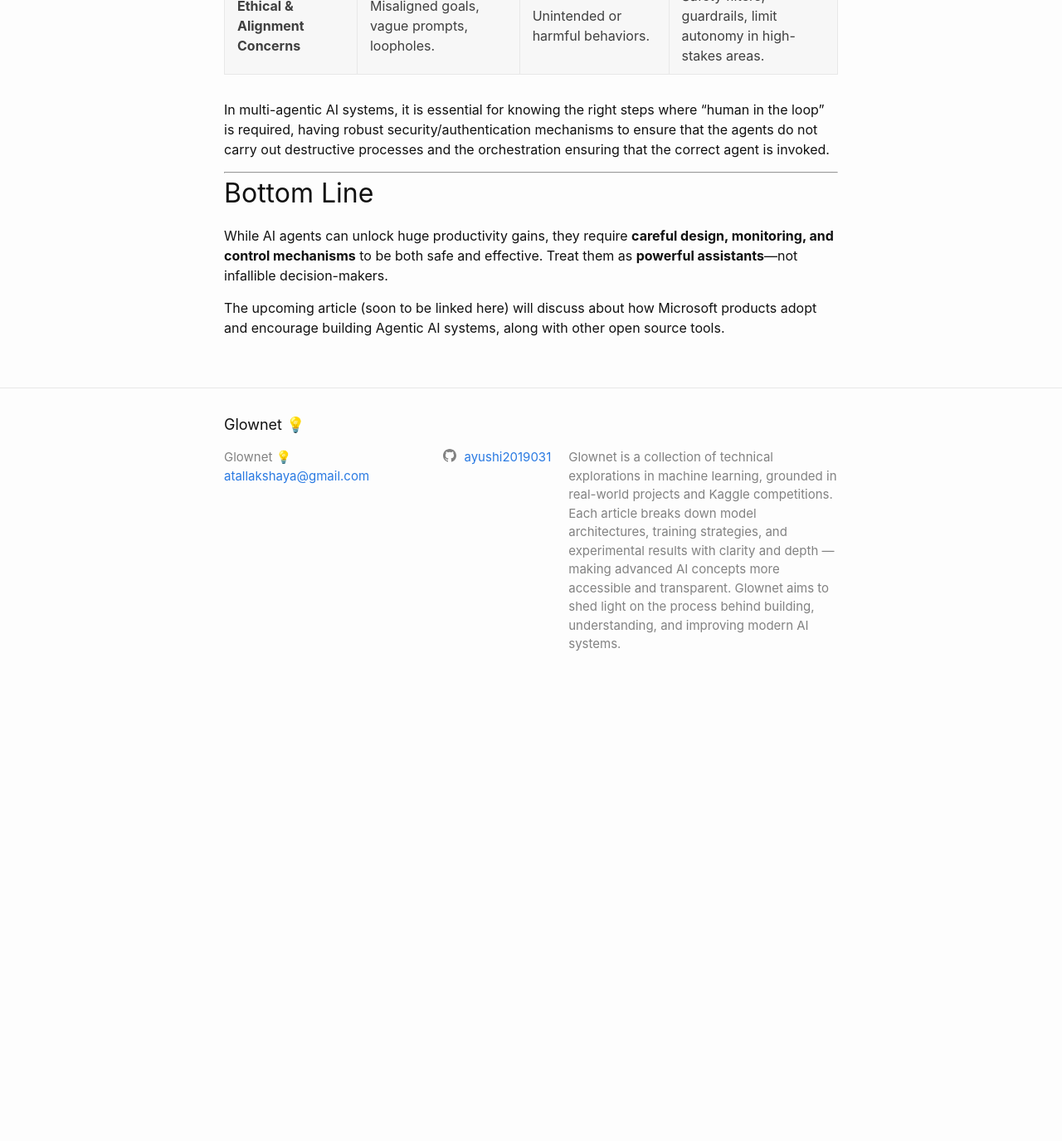
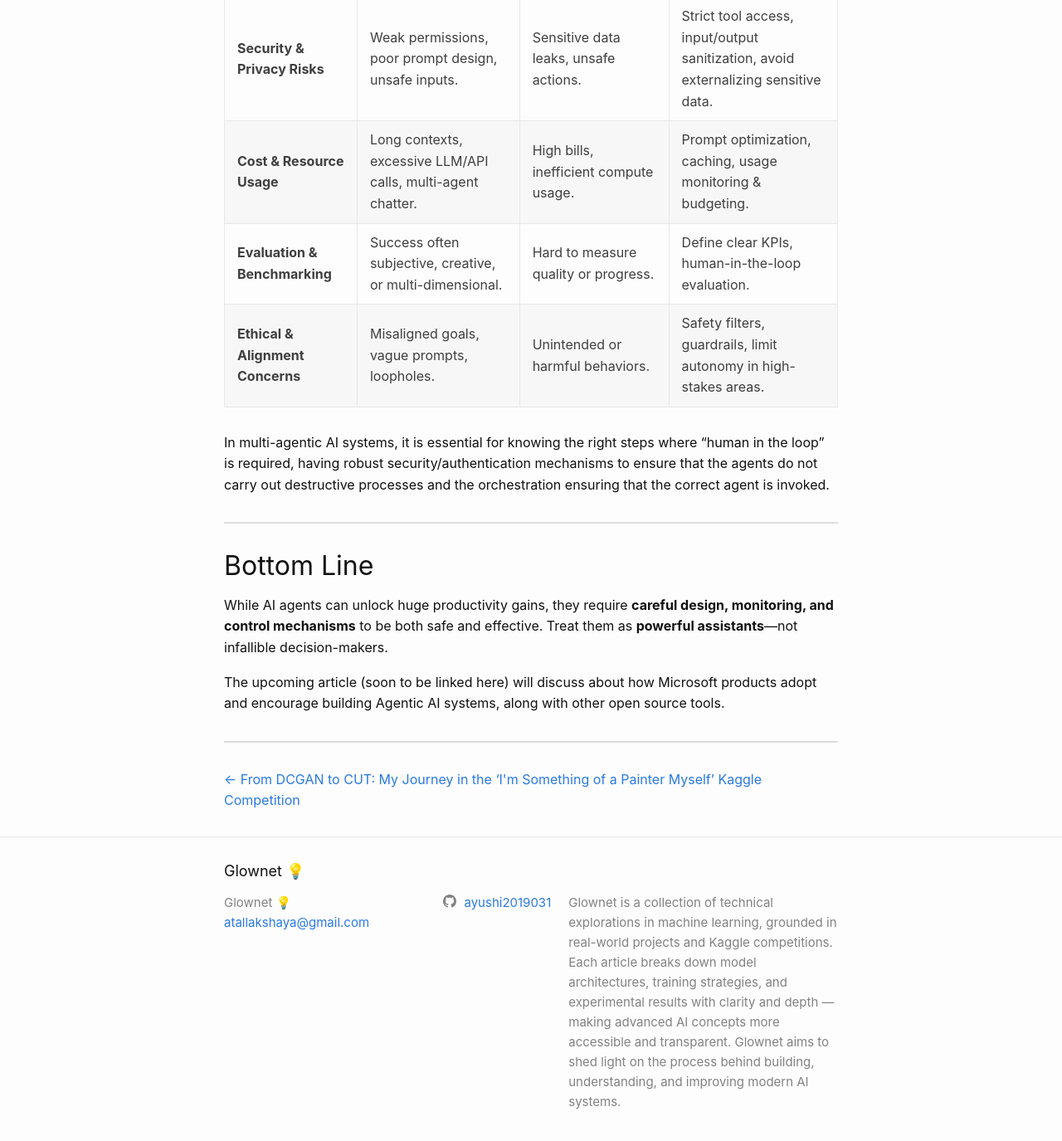
Before and after one commit to ayushi2019031/glownet.io, a Jekyll site: the page built from _posts/2025-08-15-agentic-ai-systems.md, in a window 1280 px wide and 1400 px high, scrolled down 6728 px. Shown: the top 1375 px of the window at 83% size. Built offline with Jekyll 4.4.1, drawn with Linux system fonts in a browser that asks for light colours; comment, search, counter and statistics services are not loaded; before the commit the page ends 7576 px from its top, so only the background shows below that.

Commit message:
Fix the line spacing for all the different tags
Make modifications to the horizontal line separation

```diff
--- a/_layouts/post.html
+++ b/_layouts/post.html
@@ -25,3 +25,21 @@
 
   <a class="u-url" href="{{ page.url | relative_url }}" hidden></a>
 </article>
+
+<nav class="post-nav" aria-label="Post navigation">
+  <div class="post-nav__item post-nav__prev">
+    {% if page.previous %}
+      <a href="{{ page.previous.url | relative_url }}" rel="prev">
+        ← {{ page.previous.title }}
+      </a>
+    {% endif %}
+  </div>
+
+  <div class="post-nav__item post-nav__next">
+    {% if page.next %}
+      <a href="{{ page.next.url | relative_url }}" rel="next">
+        {{ page.next.title }} →
+      </a>
+    {% endif %}
+  </div>
+</nav>
--- a/_posts/2025-08-15-agentic-ai-systems.md
+++ b/_posts/2025-08-15-agentic-ai-systems.md
@@ -141,7 +141,7 @@
 | **Multi-Agent Systems** | Networks of agents with specific roles collaborating towards a goal. | Scalable via specialization, built-in error-checking through collaboration. | Complex coordination, risk of communication breakdown. | - Software factory (coding, testing, deploying)<br>- Research teams (analysis, summarization, drafting) |
 | **Domain-Specific Agents** | Optimized for a narrow vertical or industry, fine-tuned on specialized data. | Deep expertise in their domain. | Limited transferability to other contexts. | - Healthcare diagnosis agents<br>- Legal document review bots |
 
-
+---
 
 ## Challenges & Limitations of AI Agents
 
@@ -164,3 +164,5 @@
 While AI agents can unlock huge productivity gains, they require **careful design, monitoring, and control mechanisms** to be both safe and effective. Treat them as **powerful assistants**—not infallible decision-makers.
 
 The upcoming article (soon to be linked here) will discuss about how Microsoft products adopt and encourage building Agentic AI systems, along with other open source tools.
+
+---
--- a/assets/main.scss
+++ b/assets/main.scss
@@ -3,3 +3,28 @@
 ---
 
 @import "minima";
+
+body {
+  line-height: 1.6;   // good for readability
+}
+
+h1, h2, h3 {
+  line-height: 1.2;   // tighter for headers
+}
+
+p {
+  margin-bottom: 1em; // extra space between paragraphs
+}
+
+hr {
+  border: none;          /* remove default border */
+  border-top: 2px solid #ddd;  /* custom line */
+  margin: 2rem 0;        /* vertical spacing */
+}
+
+hr.fancy {
+  border: none;
+  border-top: 3px dashed #888;   /* dashed line */
+  margin: 3rem auto;
+  width: 80%;                   /* shorter width */
+}
```
Also changed, not shown: other parts of _posts/2025-08-15-agentic-ai-systems.md (+1 -1 lines), _posts/2025-07-19-types-of-gans-part-1.md (+1 -1 lines), _posts/2025-07-27-im-something-of-a-painter.md (+3 -1 lines).
